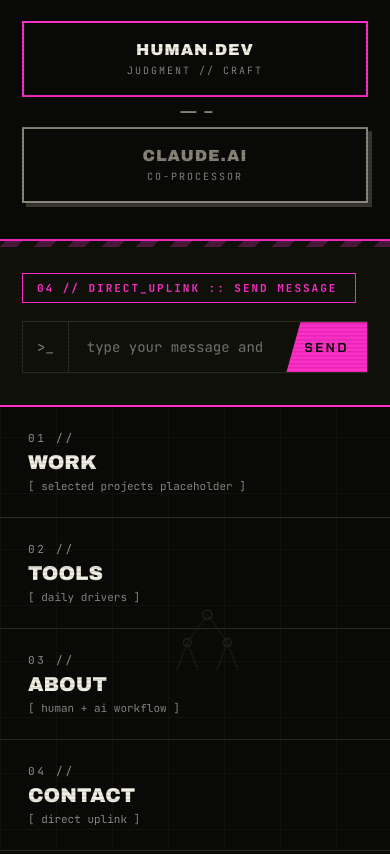
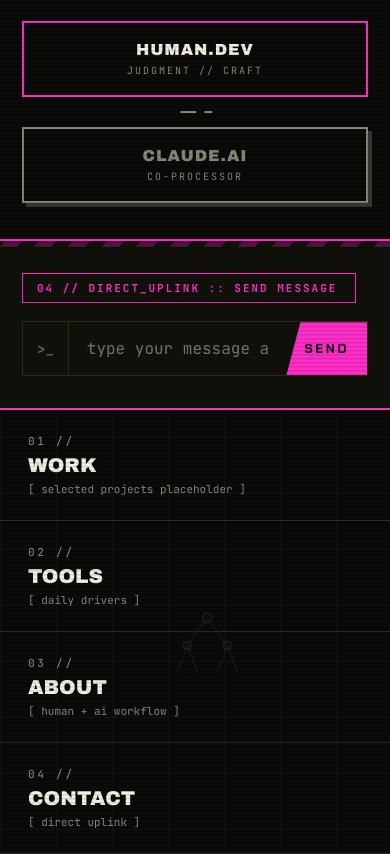
Before and after one commit to thiagosaife/code-pharmacy, a website built with Vite: page index.html in a window 390 px wide. Shown: the part 2531-3385 px from the top of the page. Built offline with nearby package versions, Linux system fonts and the light colour scheme.

Commit message:
fix: adjust uplink input font size to prevent viewport zoom on iOS Safari

```diff
--- a/src/style.css
+++ b/src/style.css
@@ -317,8 +317,8 @@ a[data-hover-dark]:hover, a[data-hover-dark]:hover * { color: var(--bg) !importa
   .aug-diagram { flex-direction: column; align-items: stretch; gap: 14px; }
   .aug-link { width: 40px; align-self: center; }
 
-  /* uplink */
-  #uplink-input { min-width: 0; }
+  /* uplink — 16px or iOS Safari zooms the viewport on focus and never zooms back */
+  #uplink-input { min-width: 0; font-size: 16px; }
   #uplink-send { padding: 0 18px; }
   .uplink-sent, .uplink-loading { flex-wrap: wrap; }
 
```
